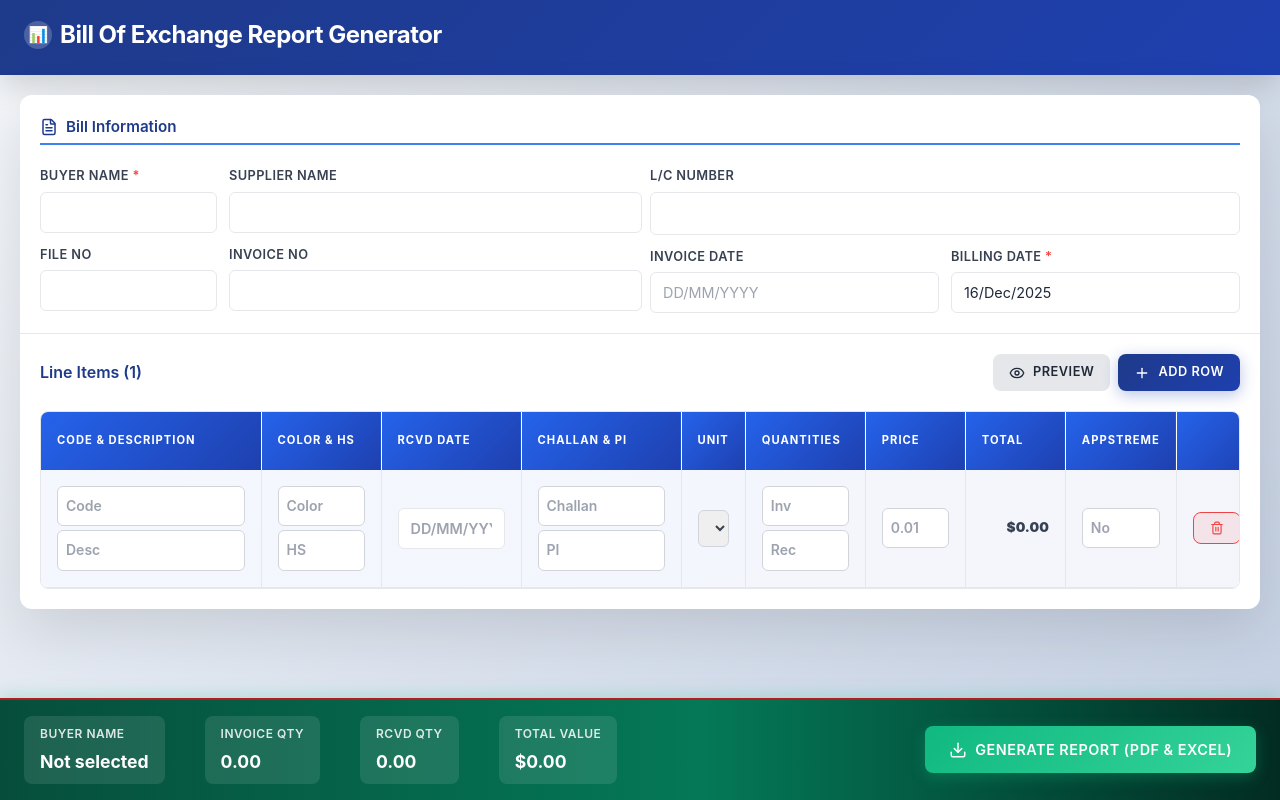
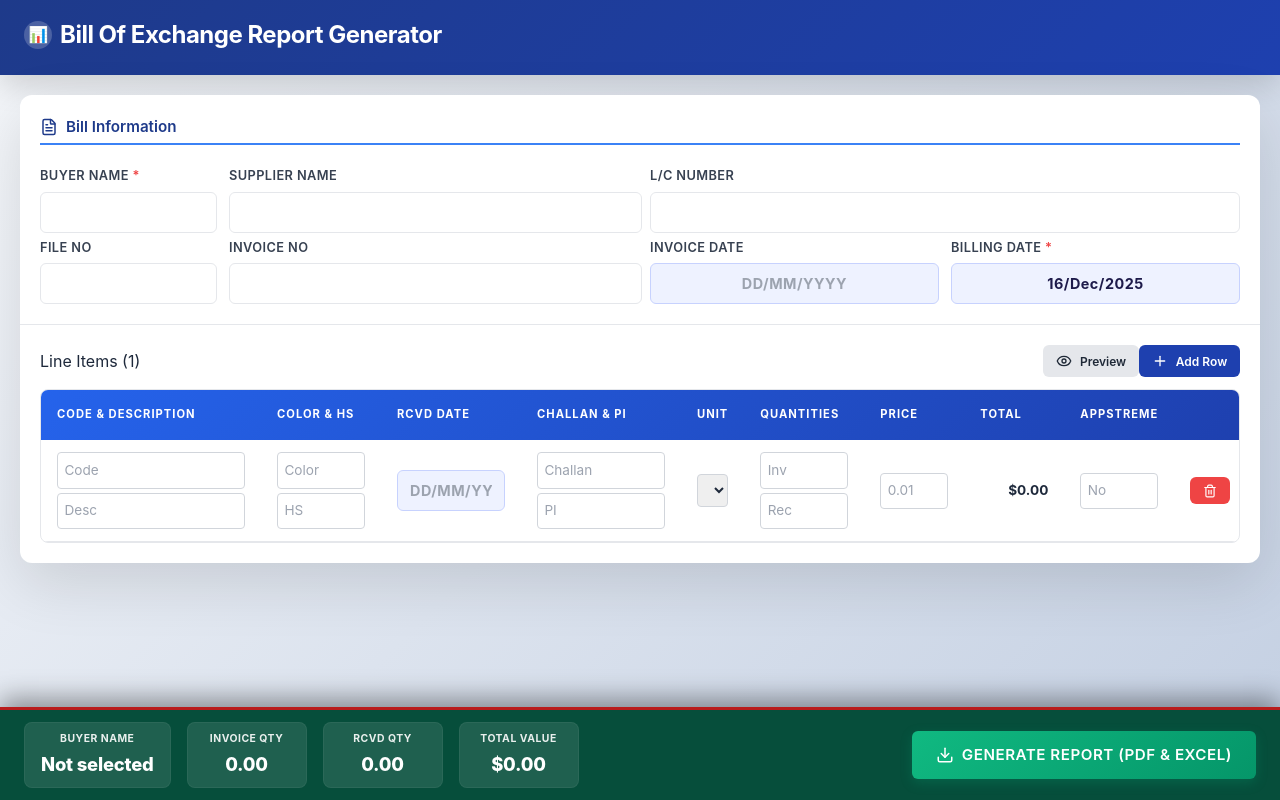
Before and after one commit to innovatesagor/PDF-Gen-TTL, a React (Vite) app: page / in a window 1280 px wide. Built offline with nearby package versions, Linux system fonts and the light colour scheme.

Commit message:
Update index.css

```diff
--- a/index.css
+++ b/index.css
@@ -1,3 +1,4 @@
+
 :root {
   --primary: #1e40af;
   --primary-light: #3b82f6;
@@ -46,16 +47,11 @@ body {
   min-height: 100vh;
   display: flex;
   flex-direction: column;
-  background: linear-gradient(135deg, #f5f7fa 0%, #c3cfe2 100%);
 }
 
 /* HEADER */
 .app-header {
-  background: linear-gradient(
-    135deg,
-    var(--primary-dark) 0%,
-    var(--primary) 100%
-  );
+  background: linear-gradient(135deg, var(--primary-dark) 0%, var(--primary) 100%);
   color: white;
   padding: 1rem 1.5rem;
   box-shadow: 0 10px 30px rgba(0, 0, 0, 0.15);
@@ -116,8 +112,6 @@ body {
 
 /* FORM SECTION */
 .form-section {
-  flex: 1;
-  overflow-y: auto;
   padding: 1.25rem;
   display: flex;
   flex-direction: column;
@@ -125,7 +119,6 @@ body {
   border-bottom: 1px solid var(--gray-200);
 }
 
-/* BILL INFORMATION COMPACT */
 .bill-info-header {
   font-size: 0.95rem;
   font-weight: 600;
@@ -151,106 +144,16 @@ body {
   gap: 0.35rem;
 }
 
-.input-bold input {
-  font-weight: 700 !important;
+.row-30-70 {
+  display: grid;
+  grid-template-columns: 30% 70%;
+  gap: 12px;
 }
 
-/* SUMMARY COMPACT */
-.totals-compact {
-  background: linear-gradient(
-    135deg,
-    var(--primary-light) 0%,
-    var(--primary) 100%
-  );
-  color: white;
-  padding: 0.75rem;
-  border-radius: 8px;
-  margin-top: 0.25rem;
-}
-
-.totals-header-compact {
-  font-size: 0.9rem;
-  font-weight: 700;
-  margin-bottom: 0.5rem;
-  text-transform: uppercase;
-  letter-spacing: 0.5px;
-}
-
-.totals-grid-compact {
+.row-50-50 {
   display: grid;
-  grid-template-columns: repeat(3, 1fr);
-  gap: 0.5rem;
-}
-
-.total-item-compact {
-  background: rgba(255, 255, 255, 0.15);
-  padding: 0.5rem;
-  border-radius: 6px;
-  text-align: center;
-}
-
-.total-label-compact {
-  font-size: 0.7rem;
-  opacity: 0.9;
-  margin-bottom: 0.2rem;
-  text-transform: uppercase;
-  letter-spacing: 0.3px;
-}
-
-.total-value-compact {
-  font-size: 0.95rem;
-  font-weight: 700;
-}
-
-.total-value-compact.highlight {
-  color: #fbbf24;
-  font-size: 1rem;
-}
-
-.form-section::-webkit-scrollbar {
-  width: 8px;
-}
-
-.form-section::-webkit-scrollbar-track {
-  background: var(--gray-100);
-}
-
-.form-section::-webkit-scrollbar-thumb {
-  background: var(--gray-300);
-  border-radius: 4px;
-}
-
-.form-section::-webkit-scrollbar-thumb:hover {
-  background: var(--gray-400);
-}
-
-/* FORM GROUPS */
-.form-group-title {
-  font-size: 1.1rem;
-  font-weight: 600;
-  color: var(--primary-dark);
-  display: flex;
-  align-items: center;
-  gap: 0.5rem;
-  margin-bottom: 1rem;
-  padding-bottom: 0.75rem;
-  border-bottom: 2px solid var(--primary-light);
-}
-
-.form-group-title svg {
-  width: 20px;
-  height: 20px;
-  color: var(--primary);
-}
-
-.input-grid {
-  display: grid;
-  grid-template-columns: repeat(auto-fit, minmax(300px, 1fr));
-  gap: 1.5rem;
-}
-
-.input-grid.two-columns {
-  grid-template-columns: repeat(2, 1fr);
+  grid-template-columns: 1fr 1fr;
+  gap: 12px;
 }
 
 .input-field {
@@ -278,26 +181,20 @@ body {
   background: white;
 }
 
-.input-field input:hover,
-.input-field select:hover {
-  border-color: var(--gray-300);
-}
-
-.input-field input:focus,
-.input-field select:focus {
+.input-field input:focus {
   outline: none;
   border-color: var(--primary);
   box-shadow: 0 0 0 3px rgba(30, 64, 175, 0.1);
 }
 
-.input-field input::placeholder {
-  color: var(--gray-400);
-}
-
-.input-field input[readonly] {
-  background-color: var(--gray-50);
-  color: var(--gray-500);
-  cursor: not-allowed;
+/* HIGH VISIBILITY DATE INPUT */
+.date-input-highlight {
+  background-color: #eef2ff !important; /* Indigo 50 */
+  border-color: #c7d2fe !important; /* Indigo 200 */
+  color: #1e1b4b !important; /* Indigo 950 */
+  font-weight: 700 !important;
+  letter-spacing: 0.5px;
+  text-align: center;
 }
 
 /* TABLE SECTION */
@@ -314,21 +211,6 @@ body {
   display: flex;
   justify-content: space-between;
   align-items: center;
-  margin-bottom: 0.5rem;
-}
-
-.table-title {
-  font-size: 1rem;
-  font-weight: 600;
-  color: var(--primary-dark);
-  display: flex;
-  align-items: center;
-  gap: 0.5rem;
-}
-
-.table-controls {
-  display: flex;
-  gap: 0.5rem;
 }
 
 .table-wrapper {
@@ -336,20 +218,6 @@ body {
   overflow: auto;
   border: 1px solid var(--gray-200);
   border-radius: 8px;
-  background: white;
-}
-
-.table-wrapper::-webkit-scrollbar {
-  height: 8px;
-}
-
-.table-wrapper::-webkit-scrollbar-track {
-  background: var(--gray-100);
-}
-
-.table-wrapper::-webkit-scrollbar-thumb {
-  background: var(--gray-300);
-  border-radius: 4px;
 }
 
 table {
@@ -367,481 +235,129 @@ thead {
 }
 
 th {
-  padding: 1.25rem 1rem;
+  padding: 1rem;
   text-align: left;
   font-weight: 700;
   text-transform: uppercase;
   font-size: 0.7rem;
   letter-spacing: 1px;
-  border-right: 1px solid rgba(255, 255, 255, 0.15);
-  background: linear-gradient(135deg, #2563eb 0%, #1e40af 100%);
 }
 
-th:last-child {
-  border-right: none;
-}
-
-tbody tr {
+td {
+  padding: 0.75rem 1rem;
   border-bottom: 1px solid #e5e7eb;
-  transition: all 0.2s ease;
 }
 
 tbody tr:hover {
-  background-color: #f0f9ff;
-  box-shadow: inset 0 0 0 1px #bfdbfe;
-}
-
-tbody tr:nth-child(even) {
-  background-color: #f8fbff;
-}
-
-tbody tr:last-child {
-  background: linear-gradient(
-    135deg,
-    rgba(37, 99, 235, 0.05),
-    rgba(30, 64, 175, 0.05)
-  );
-  font-weight: 600;
-}
-
-td {
-  padding: 1rem;
-  color: #374151;
-  border-right: 1px solid #e5e7eb;
-}
-
-td:last-child {
-  border-right: none;
+  background-color: #f8fafc;
 }
 
 td input,
 td select {
   width: 100%;
-  padding: 0.5rem;
+  padding: 0.4rem;
   border: 1px solid var(--gray-300);
-  border-radius: 6px;
-  font-size: 0.875rem;
-  font-family: inherit;
-  transition: all 0.2s ease;
-}
-
-td input:focus,
-td select:focus {
-  outline: none;
-  border-color: var(--primary);
-  box-shadow: 0 0 0 2px rgba(30, 64, 175, 0.1);
-  background: white;
+  border-radius: 4px;
 }
 
 /* BUTTONS */
 .btn {
-  padding: 0.75rem 1.5rem;
+  padding: 0.6rem 1.25rem;
   border: none;
-  border-radius: 8px;
-  font-size: 0.9rem;
+  border-radius: 6px;
+  font-size: 0.85rem;
   font-weight: 600;
   cursor: pointer;
-  transition: all 0.3s ease;
-  text-transform: uppercase;
-  letter-spacing: 0.5px;
   display: inline-flex;
   align-items: center;
   gap: 0.5rem;
-  white-space: nowrap;
+  transition: all 0.2s;
 }
 
-.btn:active {
-  transform: scale(0.98);
-}
+.btn-primary { background: var(--primary); color: white; }
+.btn-secondary { background: var(--gray-200); color: var(--gray-800); }
+.btn-success { background: var(--success); color: white; }
+.btn-danger { background: var(--danger); color: white; }
+.btn-sm { padding: 0.4rem 0.8rem; font-size: 0.75rem; }
 
-.btn-primary {
-  background: linear-gradient(135deg, var(--primary-dark), var(--primary));
+/* FIXED FOOTER STYLE (MATCHING IMAGE) */
+.app-footer {
+  position: sticky;
+  bottom: 0;
+  z-index: 1000;
+  background: #064e3b; /* Dark Forest Green */
   color: white;
-  box-shadow: 0 4px 15px rgba(30, 64, 175, 0.3);
-}
-
-.btn-primary:hover {
-  box-shadow: 0 6px 25px rgba(30, 64, 175, 0.4);
-  transform: translateY(-2px);
-}
-
-.btn-secondary {
-  background: var(--gray-200);
-  color: var(--gray-800);
-}
-
-.btn-secondary:hover {
-  background: var(--gray-300);
-}
-
-.btn-success {
-  background: linear-gradient(135deg, var(--success), #34d399);
-  color: white;
-  box-shadow: 0 4px 15px rgba(16, 185, 129, 0.3);
-}
-
-.btn-success:hover {
-  box-shadow: 0 6px 25px rgba(16, 185, 129, 0.4);
-  transform: translateY(-2px);
-}
-
-.btn-danger {
-  background: rgba(239, 68, 68, 0.1);
-  color: var(--danger);
-  border: 1px solid var(--danger);
-}
-
-.btn-danger:hover {
-  background: var(--danger);
-  color: white;
-}
-
-.btn-sm {
-  padding: 0.5rem 1rem;
-  font-size: 0.8rem;
-}
-
-/* FOOTER */
-.app-footer {
-  background: linear-gradient(90deg, #064e3b 0%, #047857 55%, #022c22 100%);
-  border-top: 2px solid #b91c1c;
-
-  padding: 1rem 1.5rem;
+  padding: 0.75rem 1.5rem;
   display: flex;
   justify-content: space-between;
   align-items: center;
-  gap: 2rem;
-  position: sticky;
-  bottom: 0;
-  z-index: 100;
-  box-shadow: 0 -4px 15px rgba(16, 185, 129, 0.2);
-  flex-wrap: wrap;
+  border-top: 3px solid #b91c1c; /* Sharp Red Border at Top */
+  box-shadow: 0 -8px 25px rgba(0, 0, 0, 0.4);
 }
 
 .footer-summary {
   display: flex;
-  gap: 2.5rem;
-  align-items: flex-start;
-  flex: 1;
-  flex-wrap: wrap;
+  gap: 1rem;
+  align-items: center;
 }
 
 .footer-summary-item {
   display: flex;
   flex-direction: column;
-  gap: 0.3rem;
-  color: white;
+  justify-content: center;
+  align-items: center;
   padding: 0.5rem 1rem;
-  border-radius: 0.5rem;
+  min-width: 120px;
   background: rgba(255, 255, 255, 0.1);
-  transition: all 0.3s ease;
-}
-
-.footer-summary-item.qty-mismatch {
-  background: linear-gradient(135deg, #ff6b6b 0%, #ff5252 100%);
-  box-shadow: 0 0 10px rgba(255, 107, 107, 0.5);
+  border-radius: 8px;
+  border: 1px solid rgba(255, 255, 255, 0.05);
+  transition: all 0.3s cubic-bezier(0.4, 0, 0.2, 1);
 }
 
 .footer-summary-label {
-  font-size: 0.75rem;
+  font-size: 0.65rem;
+  font-weight: 700;
+  opacity: 0.9;
   text-transform: uppercase;
-  opacity: 0.85;
-  font-weight: 600;
+  margin-bottom: 2px;
   letter-spacing: 0.5px;
 }
 
 .footer-summary-value {
-  font-size: 1.1rem;
-  font-weight: 700;
+  font-size: 1.15rem;
+  font-weight: 800;
+  letter-spacing: -0.2px;
+}
+
+/* MISMATCH STYLE (MATCHING IMAGE 2) */
+.qty-mismatch {
+  background: #ff5252 !important; /* Bright Alert Red */
+  border-color: #ff8a80 !important;
+  box-shadow: 0 0 15px rgba(255, 82, 82, 0.4);
+  animation: pulse-red 2s infinite;
+}
+
+@keyframes pulse-red {
+  0% { transform: scale(1); }
+  50% { transform: scale(1.02); }
+  100% { transform: scale(1); }
 }
 
 .footer-actions {
   display: flex;
-  gap: 1rem;
   align-items: center;
 }
 
-/* TOTALS BOX */
-.totals-box {
-  background: linear-gradient(135deg, #2563eb 0%, #1e40af 100%);
-  border: none;
-  border-radius: 12px;
-  padding: 2rem;
-  display: flex;
-  flex-direction: column;
-  gap: 1.5rem;
-  margin-top: 2rem;
-  box-shadow: 0 10px 30px rgba(30, 64, 175, 0.2);
-  color: white;
+.footer-actions .btn-success {
+  background: linear-gradient(135deg, #10b981 0%, #059669 100%);
+  padding: 0.75rem 1.5rem;
+  font-size: 0.95rem;
+  text-transform: uppercase;
+  letter-spacing: 0.5px;
+  box-shadow: 0 4px 12px rgba(5, 150, 105, 0.3);
 }
 
-.totals-header {
-  font-size: 1rem;
-  font-weight: 700;
-  text-transform: uppercase;
-  letter-spacing: 1px;
-  opacity: 0.9;
-  border-bottom: 2px solid rgba(255, 255, 255, 0.2);
-  padding-bottom: 1rem;
+.footer-actions .btn-success:hover {
+  transform: translateY(-2px);
+  box-shadow: 0 6px 15px rgba(5, 150, 105, 0.4);
 }
-
-.totals-grid {
-  display: grid;
-  grid-template-columns: repeat(3, 1fr);
-  gap: 2rem;
-}
-
-.total-item {
-  text-align: center;
-  padding: 1rem;
-  background: rgba(255, 255, 255, 0.1);
-  border-radius: 8px;
-  backdrop-filter: blur(10px);
-  transition: all 0.3s ease;
-}
-
-.total-item:hover {
-  background: rgba(255, 255, 255, 0.15);
-  transform: translateY(-2px);
-}
-
-.total-label {
-  font-size: 0.75rem;
-  text-transform: uppercase;
-  opacity: 0.8;
-  font-weight: 600;
-  letter-spacing: 0.5px;
-  margin-bottom: 0.75rem;
-}
-
-.total-value {
-  font-size: 1.75rem;
-  font-weight: 800;
-  color: white;
-  letter-spacing: -0.5px;
-}
-
-.total-value.highlight {
-  font-size: 2rem;
-  text-shadow: 0 2px 8px rgba(0, 0, 0, 0.2);
-}
-
-/* EMPTY STATE */
-.empty-state {
-  text-align: center;
-  padding: 3rem 2rem;
-  color: var(--gray-500);
-}
-
-.empty-state svg {
-  width: 48px;
-  height: 48px;
-  margin: 0 auto 1rem;
-  opacity: 0.3;
-}
-
-/* RESPONSIVE */
-@media (max-width: 1200px) {
-  .input-grid.two-columns {
-    grid-template-columns: repeat(2, 1fr);
-  }
-
-  .totals-grid {
-    grid-template-columns: repeat(3, 1fr);
-  }
-
-  .app-footer {
-    flex-direction: column;
-    text-align: center;
-  }
-}
-
-@media (max-width: 1024px) {
-  .content-wrapper {
-    padding: 1.5rem;
-  }
-
-  .input-grid.two-columns {
-    grid-template-columns: 1fr;
-  }
-
-  .totals-grid {
-    grid-template-columns: repeat(2, 1fr);
-  }
-}
-
-@media (max-width: 768px) {
-  .content-wrapper {
-    padding: 1rem;
-  }
-
-  .form-section,
-  .table-section {
-    padding: 1rem;
-  }
-
-  .app-header {
-    padding: 1rem;
-  }
-
-  .header-title {
-    font-size: 1.25rem;
-  }
-
-  .input-grid {
-    grid-template-columns: 1fr;
-  }
-
-  .header-top {
-    flex-direction: column;
-    gap: 0.5rem;
-  }
-
-  table {
-    font-size: 0.8rem;
-  }
-
-  th,
-  td {
-    padding: 0.5rem;
-  }
-
-  .btn {
-    padding: 0.6rem 1rem;
-    font-size: 0.8rem;
-  }
-}
-
-/* ANIMATIONS */
-@keyframes slideIn {
-  from {
-    opacity: 0;
-    transform: translateY(10px);
-  }
-  to {
-    opacity: 1;
-    transform: translateY(0);
-  }
-}
-
-@keyframes fadeIn {
-  from {
-    opacity: 0;
-  }
-  to {
-    opacity: 1;
-  }
-}
-
-.app-container {
-  animation: fadeIn 0.3s ease-out;
-}
-
-.main-panel {
-  animation: slideIn 0.4s ease-out;
-}
-
-/* UTILITIES */
-.flex-between {
-  display: flex;
-  justify-content: space-between;
-  align-items: center;
-}
-
-.flex-center {
-  display: flex;
-  justify-content: center;
-  align-items: center;
-}
-
-.gap-1 {
-  gap: 0.5rem;
-}
-.gap-2 {
-  gap: 1rem;
-}
-.gap-3 {
-  gap: 1.5rem;
-}
-
-.mb-1 {
-  margin-bottom: 0.5rem;
-}
-.mb-2 {
-  margin-bottom: 1rem;
-}
-.mb-3 {
-  margin-bottom: 1.5rem;
-}
-
-.mt-1 {
-  margin-top: 0.5rem;
-}
-.mt-2 {
-  margin-top: 1rem;
-}
-.mt-3 {
-  margin-top: 1.5rem;
-}
-
-.text-center {
-  text-align: center;
-}
-.text-right {
-  text-align: right;
-}
-
-.opacity-50 {
-  opacity: 0.5;
-}
-.opacity-75 {
-  opacity: 0.75;
-}
-.bill-info-container {
-  display: grid;
-  grid-template-columns: 1fr 1fr;
-  gap: 20px;
-}
-
-/* LEFT & RIGHT COLUMNS */
-.bill-info-left,
-.bill-info-right {
-  display: flex;
-  flex-direction: column;
-  gap: 12px;
-}
-
-/* 30% / 70% rows */
-.row-30-70 {
-  display: grid;
-  grid-template-columns: 30% 70%;
-  gap: 12px;
-}
-
-/* 50% / 50% rows */
-.row-50-50 {
-  display: grid;
-  grid-template-columns: 1fr 1fr;
-  gap: 12px;
-}
-.lc-highlight input {
-  font-weight: 600;
-  font-size: 16px;
-}
-
-.lc-highlight input:not(:placeholder-shown) {
-  font-weight: 800;
-  font-size: 18px;
-}
-
-/* Base style */
-.input-field.lc-highlight input {
-  font-weight: 600;
-  font-size: 16px;
-}
-
-/* When value exists (React controlled inputs) */
-.input-field.lc-highlight input[value]:not([value=""]) {
-  font-weight: 800;
-  font-size: 18px;
-}
```
